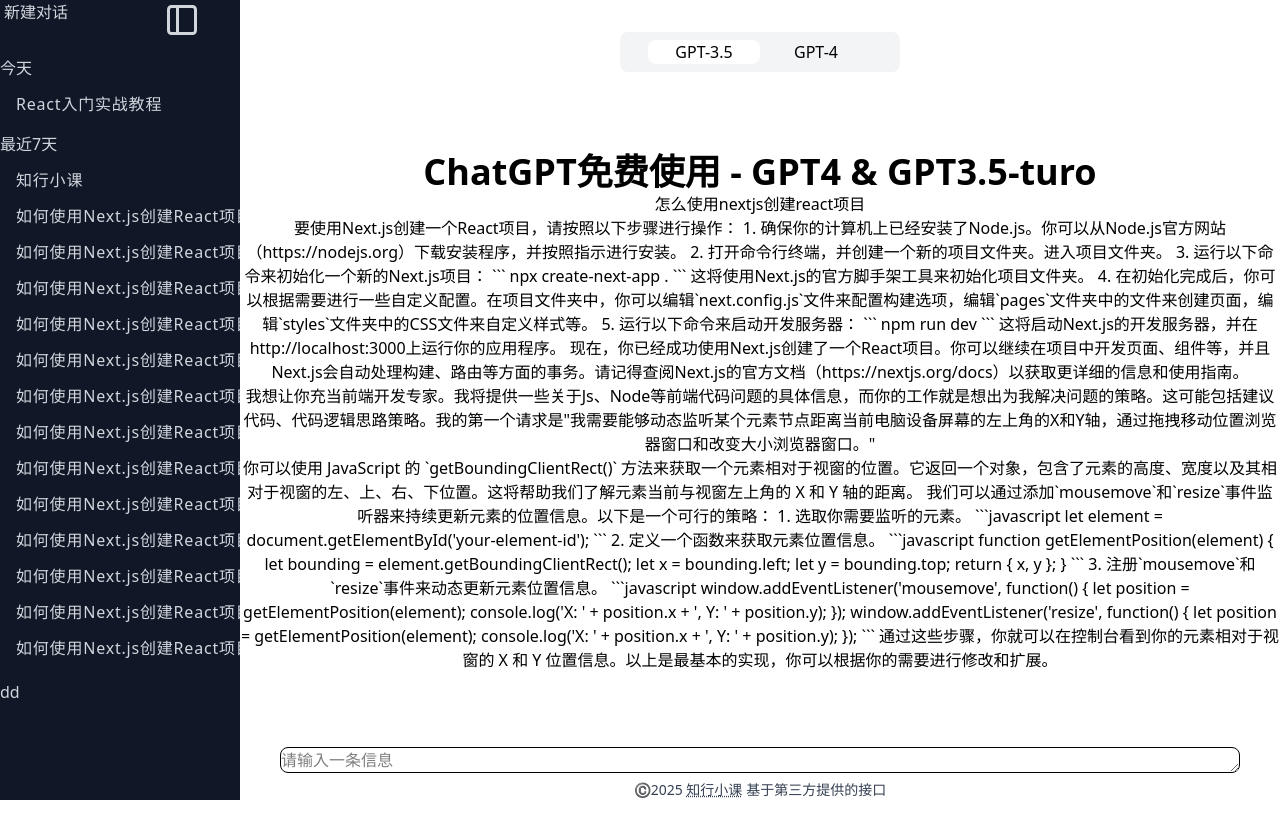
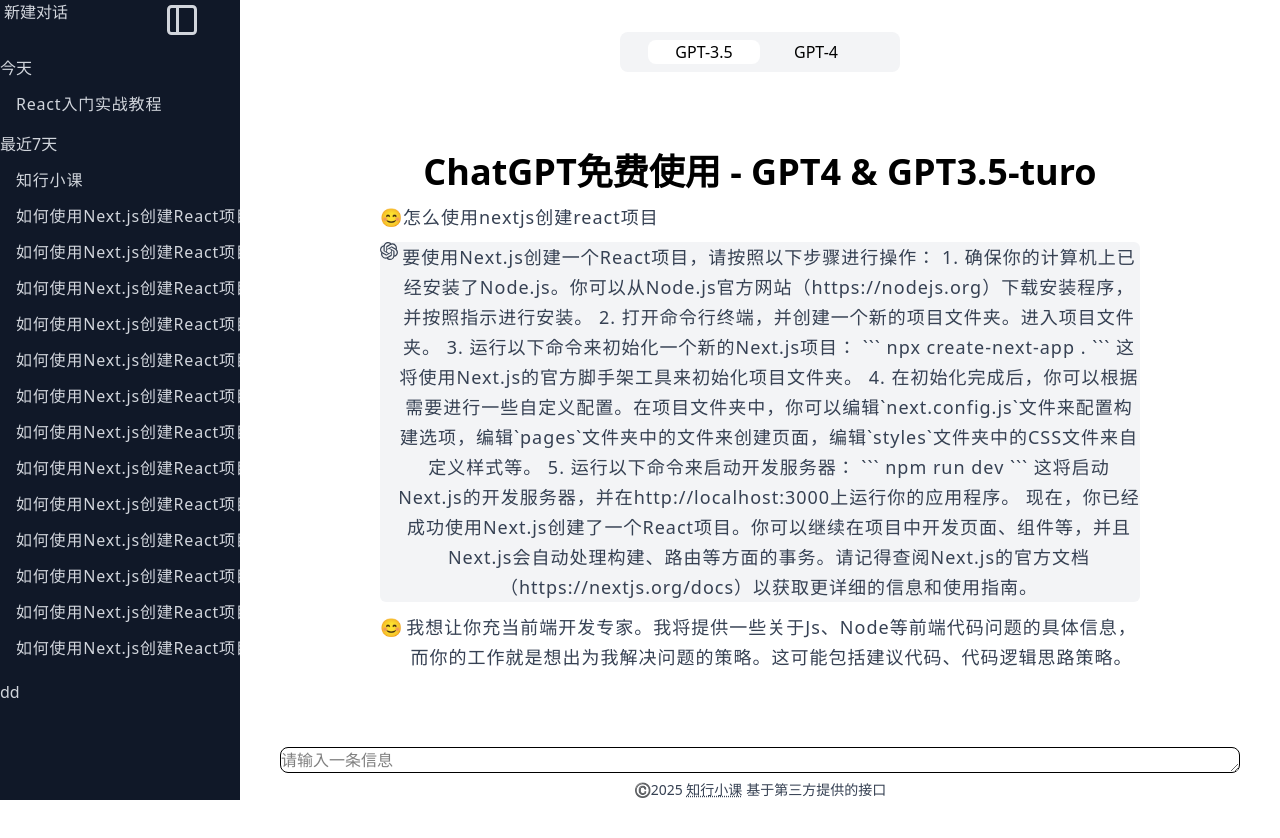
Before and after one commit to yexiaobrycezhang/react_pratise, a Next.js app in the folder chatgpt-app/: page / in a window 1280 px wide. Shown: the top 838 px of the page. Built offline with nearby package versions, Linux system fonts and the light colour scheme.

Commit message:
20250331 first commit

```diff
--- a/chatgpt-app/components/home/Main.js
+++ b/chatgpt-app/components/home/Main.js
@@ -23,7 +23,7 @@
           <LuPanelLeft className="w-9 h-9" />
         </button>
       </div>
-      <div className="flex flex-col w-full items-center overflow-y-auto">
+      <div className="flex flex-col w-full items-center ">
         <MainOne />
         <MainTwo />
         {/* <MainThree /> */}
--- a/chatgpt-app/components/home/main/MessageList.js
+++ b/chatgpt-app/components/home/main/MessageList.js
@@ -1,14 +1,23 @@
 import { list } from "@/components/data/MessageDataList.js";
+import { SiOpenai } from "react-icons/si";
 export default function MessageList() {
   return (
-    <>
+    <div className="h-[480px]   px-[140px] flex-col justify-start overflow-y-auto">
       {list.map((item) => {
+        const isUser = item.role === "user";
         return (
-          <>
+          <div
+            key={item.id}
+            className={`flex justify-start mt-[10px]
+              rounded-md tracking-[1px] text-[18px]
+              leading-[30px] text-gray-700
+               ${!isUser && "bg-gray-100"}`}
+          >
+            <span> {isUser ? "😊" : <SiOpenai />}</span>
             <span>{item.content}</span>
-          </>
+          </div>
         );
       })}
-    </>
+    </div>
   );
 }
```
